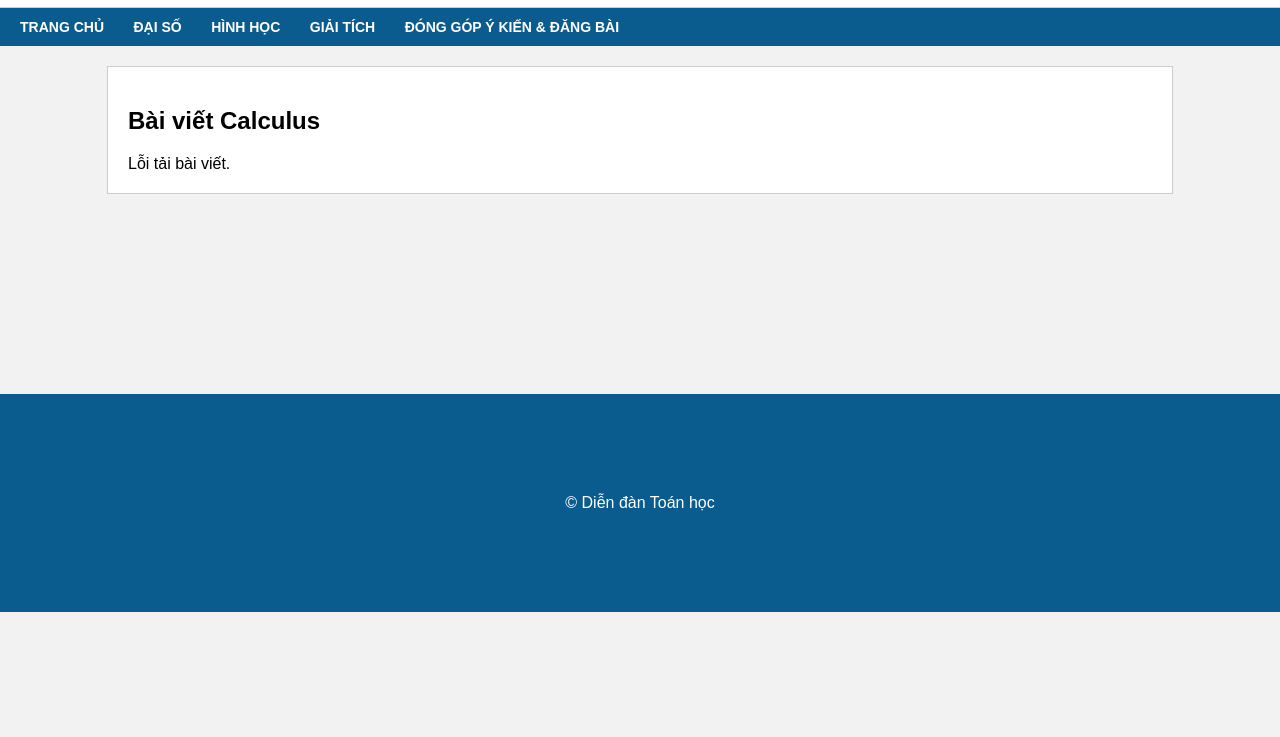
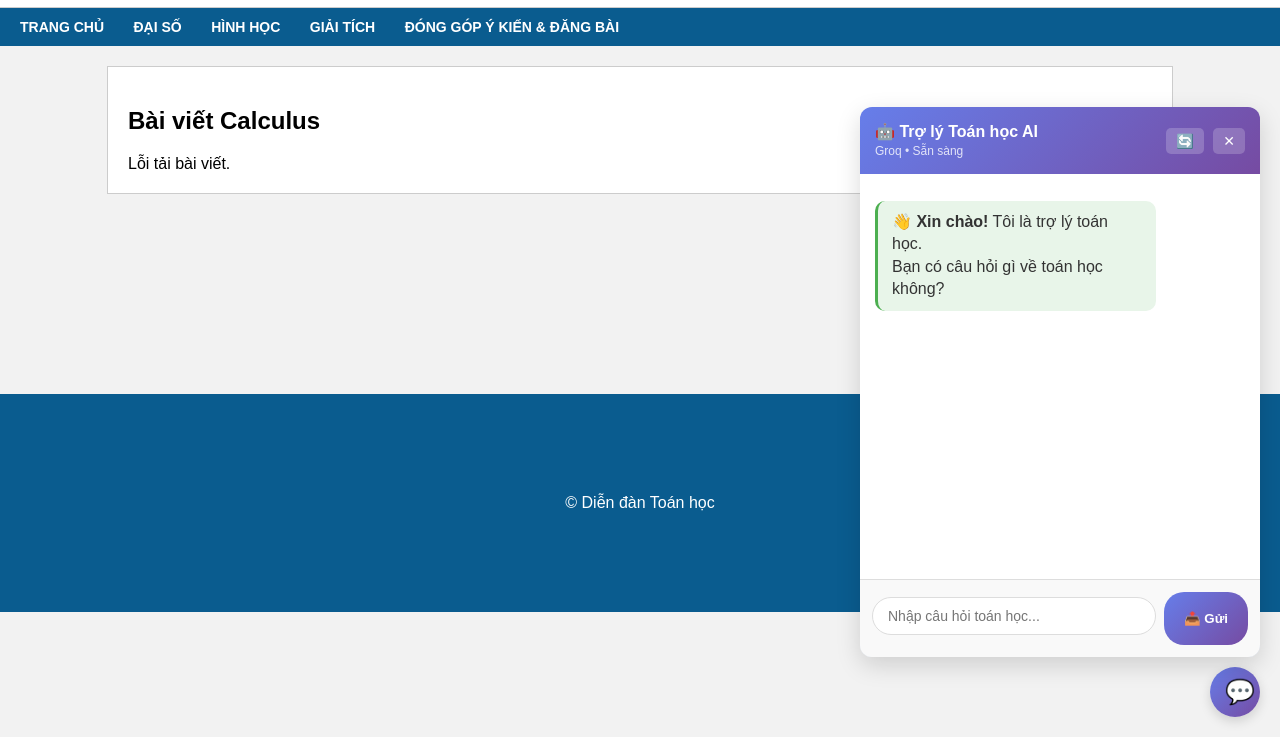
Before and after one commit to Danjervn/diendantoanhocV0.1, a plain HTML site: page calculus.html in a window 1280 px wide. Shown: the part 63-800 px from the top of the page. Drawn offline with nearby package versions, Linux system fonts and the light colour scheme; no server answers.

Commit message:
Implement AI Math Assistant in calculus.html
Added AI Math Assistant chatbot functionality and UI.

```diff
--- a/calculus.html
+++ b/calculus.html
@@ -41,6 +41,49 @@
 <script>
     showCategory("calculus");
 </script>
+    <!-- AI Chatbot Container -->
+<div id="chatbot-container" class="chatbot-container">
+  <div class="chat-header">
+    <div class="header-content">
+      <h3>🤖 Trợ lý Toán học AI</h3>
+      <span class="status">Groq • Sẵn sàng</span>
+    </div>
+    <div class="header-actions">
+      <button id="clear-btn" title="Xóa lịch sử" onclick="window.mathChatbot?.clearHistory()">🔄</button>
+      <button id="close-chat" title="Đóng">✕</button>
+    </div>
+  </div>
+
+  <div id="chat-box" class="chat-box">
+    <div class="message message-bot welcome">
+      <div class="message-content">
+        👋 <strong>Xin chào!</strong> Tôi là trợ lý toán học.
+        <br>Bạn có câu hỏi gì về toán học không?
+      </div>
+    </div>
+  </div>
+
+  <div class="chat-input-area">
+    <input
+      type="text"
+      id="chat-input"
+      placeholder="Nhập câu hỏi toán học..."
+      autocomplete="off"
+    />
+    <button id="send-btn">📤 Gửi</button>
+  </div>
+</div>
+
+<!-- Button để mở/đóng chatbox -->
+<button id="chatbot-toggle" class="chatbot-toggle" onclick="document.getElementById('chatbot-container').style.display = document.getElementById('chatbot-container').style.display === 'none' ? 'flex' : 'none'">
+  💬
+</button>
+
+<!-- CSS Chatbot -->
+<link rel="stylesheet" href="chatbot.css">
+
+<!-- JS Chatbot -->
+<script src="aiChatbot.js"></script>
 
 </body>
 </html>
```
